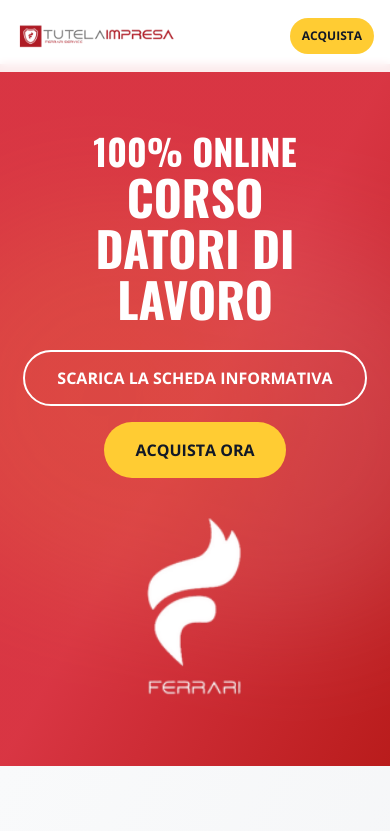
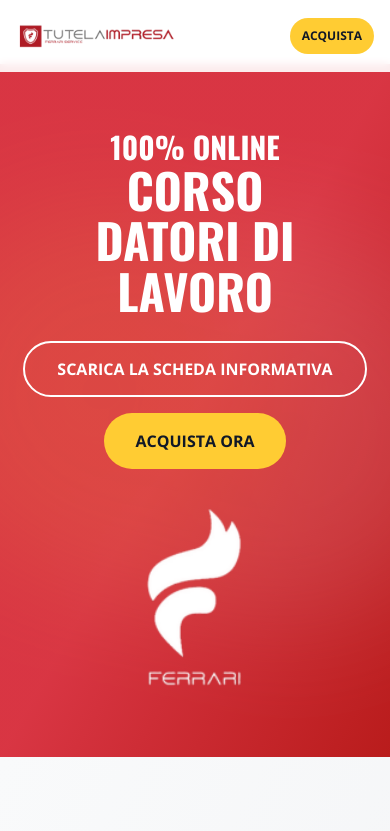
Before and after one commit to ansarmehmood67/gthi, a React (Vite) app: page / in a window 390 px wide. Shown: the top 831 px of the page. Built offline with nearby package versions, Linux system fonts and the light colour scheme.

Commit message:
Code edited in Lovable Code Editor
Edited UI in Lovable

```diff
--- a/src/components/landing/HeroSection.tsx
+++ b/src/components/landing/HeroSection.tsx
@@ -35,7 +35,7 @@ export default function HeroSection() {
           className="w-full lg:w-2/3 lg:pr-12 text-center lg:text-left mb-8 lg:mb-0"
         >
           <motion.h1
-            className="text-4xl md:text-6xl lg:text-7xl font-bold mb-6 md:mb-10 leading-tight text-white"
+            className="text-3xl md:text-5xl lg:text-7xl font-bold mb-6 md:mb-10 leading-tight text-white"
             initial={{ opacity: 0, y: 50 }}
             animate={{ opacity: 1, y: 0 }}
             transition={{ duration: 1, delay: 0.3 }}
```
